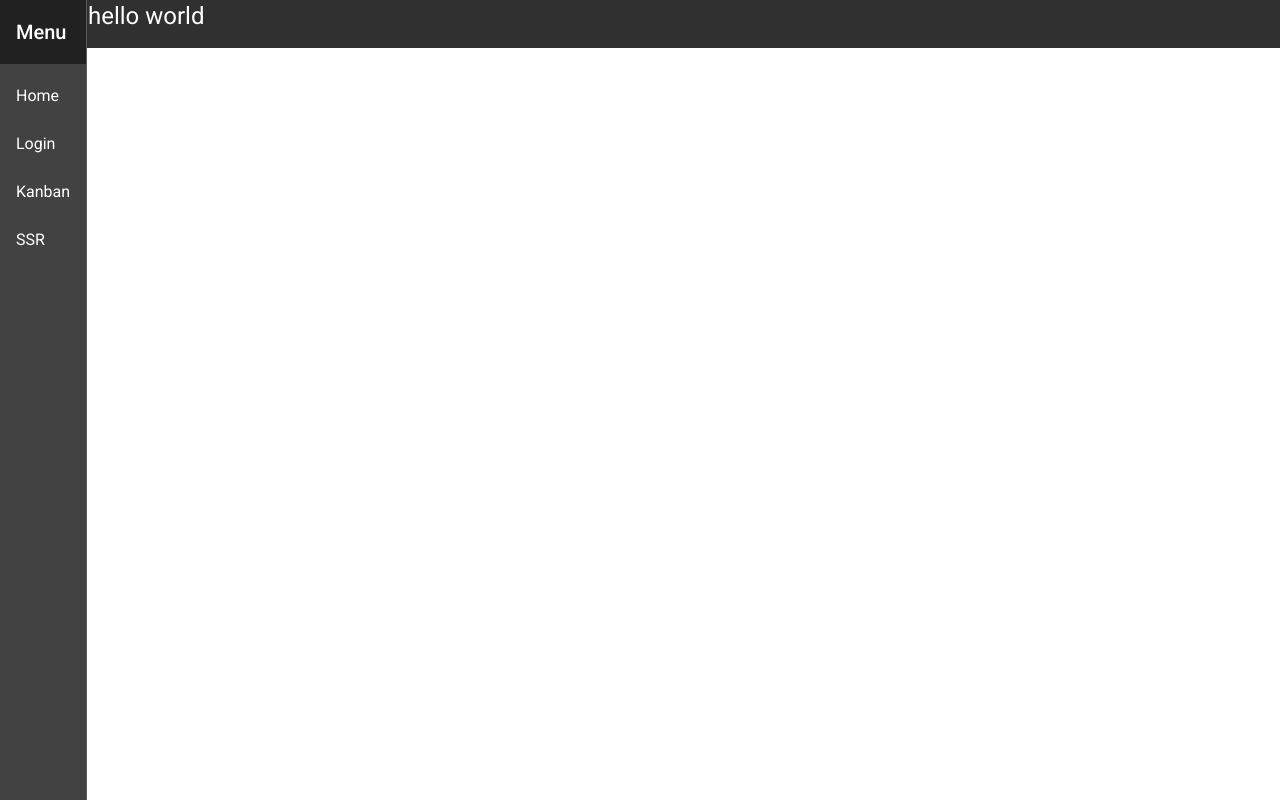
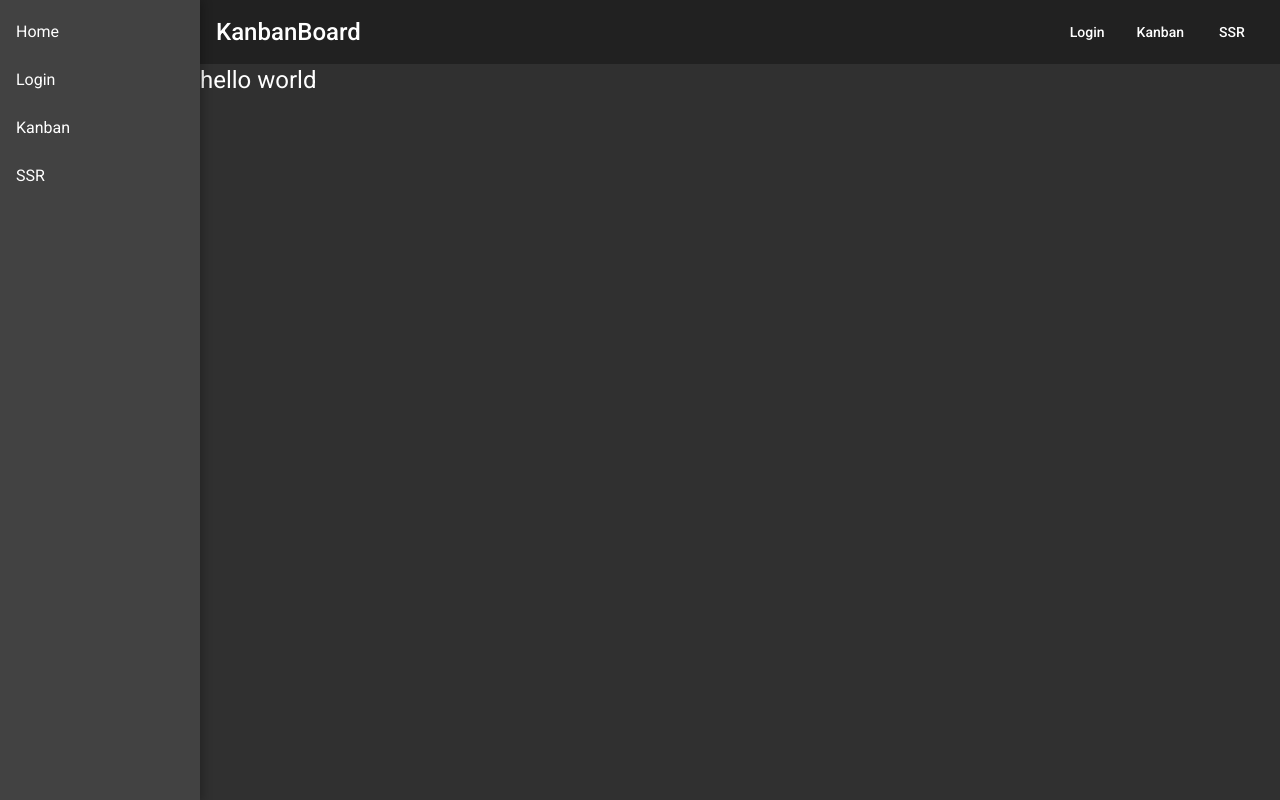
Before and after one commit to PavanDongare/kanban, an Angular app in the folder kanban/: page / in a window 1280 px wide. Built offline with nearby package versions, Linux system fonts and the light colour scheme.

Commit message:
navbar desing

```diff
--- a/kanban/src/app/shared/shell/shell.component.html
+++ b/kanban/src/app/shared/shell/shell.component.html
@@ -1,29 +1,45 @@
 
 <mat-sidenav-container  class="sidenav-container" >
+<!-------------------------------------------------------------------------------->
+
     <mat-sidenav #drawer class='sidenav' fixedInViewport
       [attr.role]="(isHandset$ | async) ? 'dialog' : 'navigation' "
       [mode]= "(isHandset$ | async)? 'over': 'side' "
       [opened]='true'
       >
+        <mat-nav-list>
+          <a mat-list-item routerLink="/"  (click)="drawer.close()" > Home </a>
+          <a mat-list-item routerLink="/login"  (click)="drawer.close()"> Login </a>
+          <a mat-list-item routerLink="/kanban"  (click)="drawer.close()"> Kanban </a>
+          <a mat-list-item routerLink="/customers"  (click)="drawer.close()"> SSR </a>
+        </mat-nav-list>
+    </mat-sidenav>
+<!-------------------------------------------------------------------------------->
+    <mat-sidenav-content>
+      <mat-toolbar>
+             <button mat-icon-button
+               type="button"
+               aria-label="Toggle Sidnav"
+               mat-icon-button
+               (click)="drawer.toggle()"
+               *ngIf="isHandset$ | async"
+             >
+                    <mat-icon arial-label="Side nav"> menu  </mat-icon>
+             </button>
 
-    <!-- oepned attr is necessary -->
+             <span class="logo" routerLink="/"> KanbanBoard  </span>
+             <span class="fill-space"></span>
+             <div *ngIf="!(isHandset$ | async)"  >
+                     <a mat-button routerLink="/login"  (click)="drawer.close()"> Login </a>
+                     <a mat-button routerLink="/kanban"  (click)="drawer.close()"> Kanban </a>
+                     <a mat-button routerLink="/customers"  (click)="drawer.close()"> SSR </a>
+             </div>
+      </mat-toolbar>
 
-    <mat-toolbar>
-        <span>Menu</span>
-    </mat-toolbar>
+      <ng-content></ng-content>
 
-    <mat-nav-list>
-      <a mat-list-item routerLink="/"> Home </a>
-      <a mat-list-item routerLink="/login"> Login </a>
-      <a mat-list-item routerLink="/kanban"> Kanban </a>
-      <a mat-list-item routerLink="/customers"> SSR </a>
+    </mat-sidenav-content>
+<!-------------------------------------------------------------------------------->
 
-    </mat-nav-list>
-
-  </mat-sidenav>
-
-    <mat-sidenav-content>
-      <ng-content></ng-content>
-    </mat-sidenav-content>
 
 </mat-sidenav-container>
--- a/kanban/src/app/shared/shell/shell.component.scss
+++ b/kanban/src/app/shared/shell/shell.component.scss
@@ -0,0 +1,45 @@
+.sidenav-container {
+  height: 100%;
+}
+
+.logo {
+  font-size: 1.2em;
+  cursor: pointer;
+  outline: none;
+}
+
+.mat-drawer-side {
+  border: none;
+  box-shadow: 1px 1px 10px 1px rgba(0, 0, 0, 0.3);
+}
+
+.sidenav {
+  width: 200px;
+  font-family: sofia-pro;
+}
+
+.sidenav .mat-toolbar {
+  background: inherit;
+}
+
+.mat-toolbar.mat-primary {
+  position: sticky;
+  top: 0;
+  z-index: 1;
+}
+
+.fill-space {
+  flex: 1 1 auto;
+}
+
+i {
+  font-style: normal;
+  font-size: 1.25em;
+  margin-right: 16px;
+}
+
+.avatar {
+  width: 1.75em;
+  border-radius: 50%;
+  margin: 0 10px 5px;
+}
```
